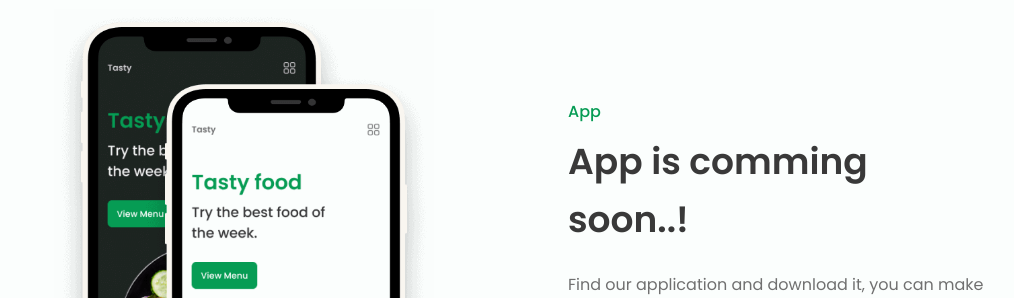
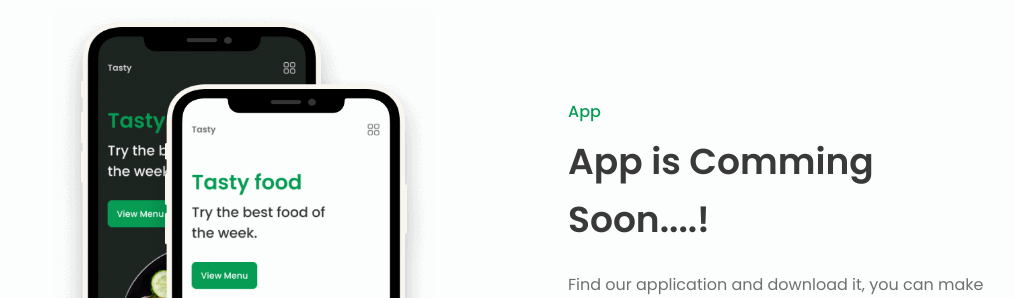
Before and after one commit to akahire/MyFirstWebsite.github.io, a plain HTML site: page index.html in a window 1280 px wide. Shown: the part 2400-2698 px from the top of the page, without its empty margins (128-1142 px from the left). Drawn offline with nearby package versions, Linux system fonts and the light colour scheme; files that its build step writes are made by us from their sources; files whose address does not match are found by name.

Commit message:
Update index.html

```diff
--- a/index.html
+++ b/index.html
@@ -394,7 +394,7 @@
                 <div class="app__container bd-grid">
                     <div class="app__data">
                         <span class="section-subtitle app__initial">App</span>
-                        <h2 class="section-title app__initial">App is comming soon..!</h2>
+                        <h2 class="section-title app__initial">App is Comming Soon....!</h2>
                         <p class="app__description">Find our application and download it, you can make reservations, food orders, see your deliveries on the way and much more.</p>
                         <div class="app__stores">
                             <a href="#"><img src="assets/img/app1.png" alt="" class="app__store"></a>
```
